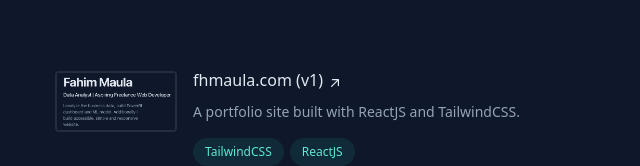
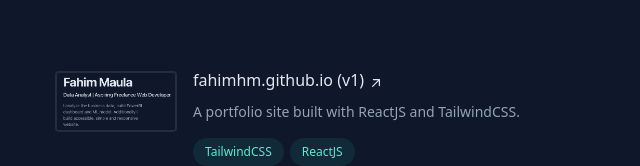
Before and after one commit to fahimhm/portfolio, a React (Vite) app: page / in a window 1280 px wide. Shown: the part 1406-1572 px from the top of the page, without its empty margins (593-1233 px from the left). Built offline with nearby package versions, Linux system fonts and the light colour scheme.

Commit message:
small change on website name

```diff
--- a/src/constants/index.js
+++ b/src/constants/index.js
@@ -111,7 +111,7 @@ export const bodyContent = [
         id:"project",
         content: [
             {
-                title:"fhmaula.com (v1)",
+                title:"fahimhm.github.io (v1)",
                 desc:"A portfolio site built with ReactJS and TailwindCSS.",
                 skillTag: [
                     "TailwindCSS", "ReactJS"
```
